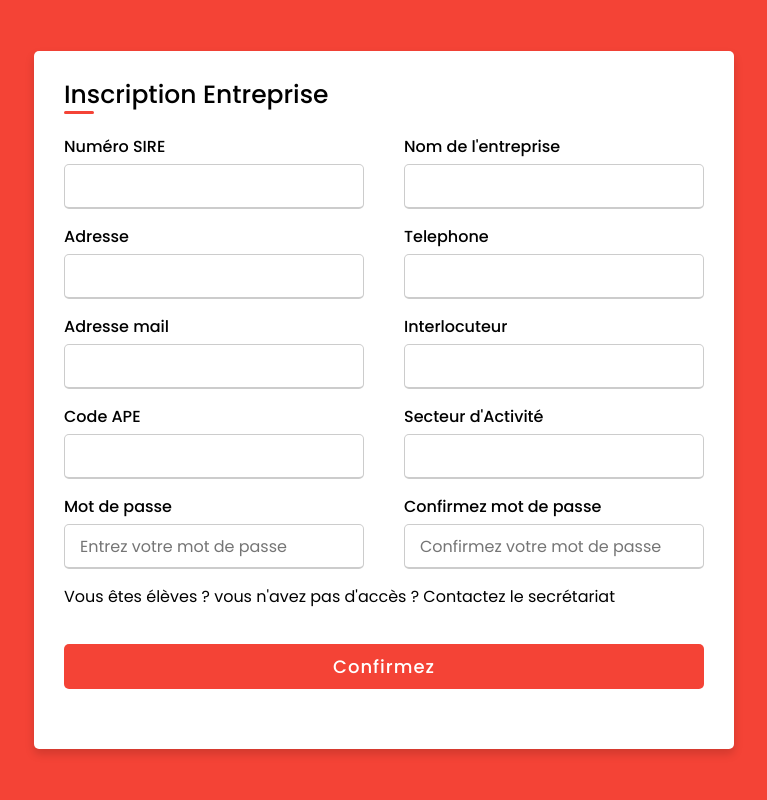
After one commit to achourl14/sae-stage-alternance, a PHP site: page /inscription.html in a window 1280 px wide. The commit adds this page. Shown: the whole page, without its empty margins (256-1023 px from the left). Run offline with PHP 8.4, Linux system fonts and the light colour scheme.

Commit message:
Ajout d'une page inscription

```diff
--- a/index.html
+++ b/index.html
@@ -21,10 +21,12 @@
   <nav>
     <img src="img/LogoIutMontpellier.png" />
     <h1> Stage / Alternance </h1>
-    <div><a>Accueil</a></div>
-    <div><a href="formulaire.html">Formulaire</a></div>
+    <div><a id="actuel">Accueil</a></div>
+    <div><a href="formulaire.html">Formulaire Inscription</a></div>
     <div><a href="">A mettre</a></div>
     <div><a href="">A mettre</a></div>
+    <a class="connexion" id="inscrip" href="inscription.html">Inscription</a>
+    <a class="connexion" id="connex" href="">Connexion</a>
   </nav>
 
 
--- /dev/null
+++ b/inscription.html
@@ -0,0 +1,68 @@
+<!DOCTYPE html>
+
+<html>
+<head>
+    <meta charset="UTF-8">
+    <title> Inscription </title>
+    <link rel="stylesheet" href="styles/style_inscription.css">
+    <meta name="viewport" content="width=device-width, initial-scale=1.0">
+</head>
+<body>
+<div class="container">
+    <div class="title">Inscription Entreprise</div>
+    <div class="content">
+        <form action="#">
+            <div class="user-details">
+                <div class="input-box">
+                    <span class="details">Numéro SIRE</span>
+                    <input type="text" placeholder="" name="num_sire" required>
+                </div>
+                <div class="input-box">
+                    <span class="details">Nom de l'entreprise</span>
+                    <input type="text" placeholder="" name="nom_entreprise" required>
+                </div>
+                <div class="input-box">
+                    <span class="details">Adresse</span>
+                    <input type="text" placeholder="" name="adresse" required>
+                </div>
+                <div class="input-box">
+                    <span class="details">Telephone</span>
+                    <input type="tel" placeholder="" name="telephone" required>
+                </div>
+                <div class="input-box">
+                    <span class="details">Adresse mail</span>
+                    <input type="email" placeholder="" name="mail" required>
+                </div>
+                <div class="input-box">
+                    <span class="details">Interlocuteur </span>
+                    <input type="text" placeholder="" name="interlocuteur" required>
+                </div>
+                <div class="input-box">
+                    <span class="details">Code APE</span>
+                    <input type="text" placeholder="" name="code_ape" required>
+                </div>
+                <div class="input-box">
+                    <span class="details">Secteur d'Activité</span>
+                    <input type="text" placeholder="" name="activite" required>
+                </div>
+                <div class="input-box">
+                    <span class="details">Mot de passe </span>
+                    <input type="password" placeholder="Entrez votre mot de passe" name="mdp" required>
+                </div>
+                <div class="input-box">
+                    <span class="details">Confirmez mot de passe</span>
+                    <input type="password" placeholder="Confirmez votre mot de passe" name="confirmemdp" required>
+                </div>
+                <div>
+                    <p> Vous êtes élèves ? vous n'avez pas d'accès ? Contactez le secrétariat</p>
+                </div>
+            </div>
+            <div class="button">
+                <input type="submit" value="Confirmez">
+            </div>
+        </form>
+    </div>
+</div>
+
+</body>
+</html>
--- /dev/null
+++ b/styles/style_inscription.css
@@ -0,0 +1,120 @@
+@import url('https://fonts.googleapis.com/css2?family=Poppins:wght@200;300;400;500;600;700&display=swap');
+*{
+    margin: 0;
+    padding: 0;
+    box-sizing: border-box;
+    font-family: 'Poppins',sans-serif;
+}
+body{
+    height: 100vh;
+    display: flex;
+    justify-content: center;
+    align-items: center;
+    padding: 10px;
+    background-color: #F44336;
+}
+.container{
+    max-width: 700px;
+    width: 100%;
+    background-color: #fff;
+    padding: 25px 30px;
+    border-radius: 5px;
+    box-shadow: 0 5px 10px rgba(0,0,0,0.15);
+}
+.container .title{
+    font-size: 25px;
+    font-weight: 500;
+    position: relative;
+}
+.container .title::before{
+    content: "";
+    position: absolute;
+    left: 0;
+    bottom: 0;
+    height: 3px;
+    width: 30px;
+    border-radius: 5px;
+    background-color: #F44336;;
+}
+.content form .user-details{
+    display: flex;
+    flex-wrap: wrap;
+    justify-content: space-between;
+    margin: 20px 0 12px 0;
+}
+form .user-details .input-box{
+    margin-bottom: 15px;
+    width: calc(100% / 2 - 20px);
+}
+form .input-box span.details{
+    display: block;
+    font-weight: 500;
+    margin-bottom: 5px;
+}
+.user-details .input-box input{
+    height: 45px;
+    width: 100%;
+    outline: none;
+    font-size: 16px;
+    border-radius: 5px;
+    padding-left: 15px;
+    border: 1px solid #ccc;
+    border-bottom-width: 2px;
+    transition: all 0.3s ease;
+}
+.user-details .input-box input:focus,
+.user-details .input-box input:valid{
+    border-color: #F44336;
+}
+form .category{
+    display: flex;
+    width: 80%;
+    margin: 14px 0 ;
+    justify-content: space-between;
+}
+
+form .button{
+    height: 45px;
+    margin: 35px 0
+}
+form .button input{
+    height: 100%;
+    width: 100%;
+    border-radius: 5px;
+    border: none;
+    color: #fff;
+    font-size: 18px;
+    font-weight: 500;
+    letter-spacing: 1px;
+    cursor: pointer;
+    transition: all 0.3s ease;
+    background-color: #F44336;
+}
+form .button input:hover{
+    transform: scale(0.97);
+    background-color:#F44336;
+}
+@media(max-width: 584px){
+    .container{
+        max-width: 100%;
+    }
+    form .user-details .input-box{
+        margin-bottom: 15px;
+        width: 100%;
+    }
+    form .category{
+        width: 100%;
+    }
+    .content form .user-details{
+        max-height: 300px;
+        overflow-y: scroll;
+    }
+    .user-details::-webkit-scrollbar{
+        width: 5px;
+    }
+}
+@media(max-width: 459px){
+    .container .content .category{
+        flex-direction: column;
+    }
+}
```
Also changed, not shown: formulaire.html (+40 -12 lines), styles/style.css (+35 -6 lines), img/burger.png (added).
